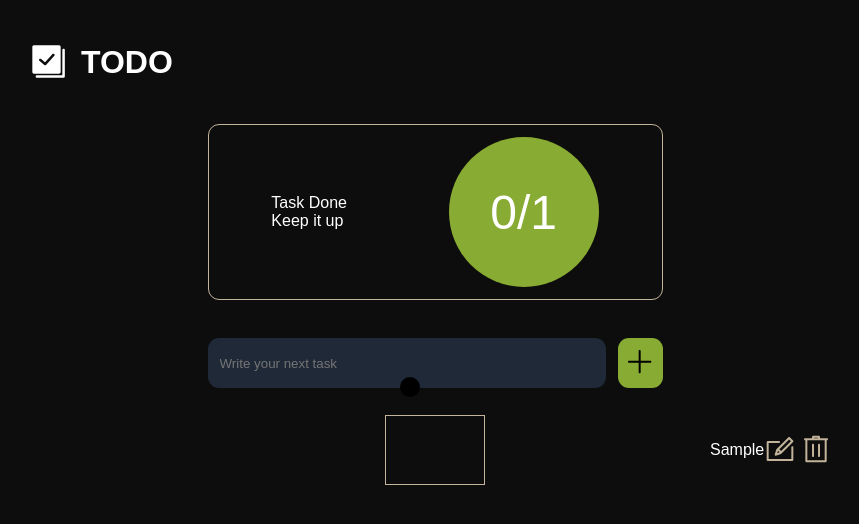
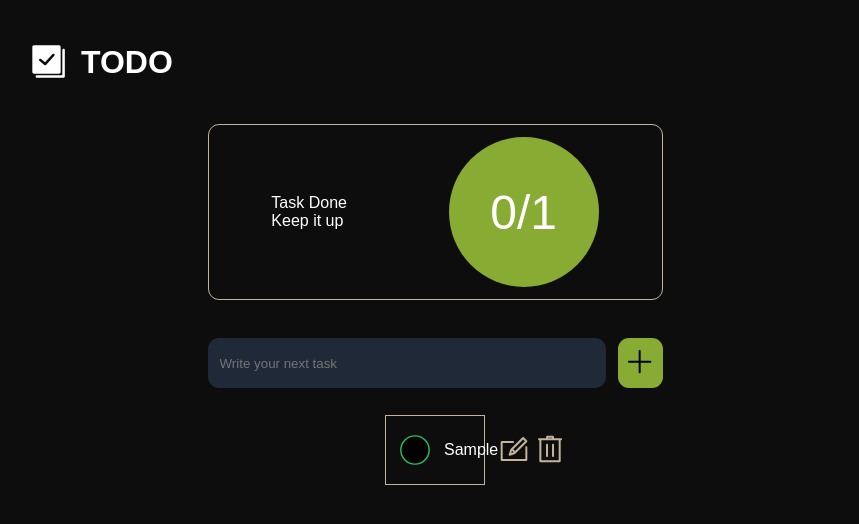
Before and after one commit to sabrinaaccime/todo, a Next.js app: page / in a window 1280 px wide. Both pictures are taken after typing "Sample" into the empty fields and a click on the button "Submit". Shown: the top 524 px of the page, without its empty margins (205-1064 px from the left). Built offline with nearby package versions, Linux system fonts and the light colour scheme.

Commit message:
feat: user is able to mark todos as complete

```diff
--- a/src/app/components/TODOList.jsx
+++ b/src/app/components/TODOList.jsx
@@ -12,14 +12,36 @@ function TODOList({ todos, setTodos }) {
   );
 }
 
-function Item({ item }) {
+function Item({ item, setTodos }) {
+  const completedTodo = () => {
+    setTodos((prevTodos) =>
+      prevTodos.map((todo) =>
+        todo.id === item.id
+          ? { ...todo, is_completed: !todo.is_completed }
+          : todo
+      )
+    );
+  };
   return (
     <li id={item?.id} className="todo_item">
-      <button className="todo_items_left">
-        <svg>
-          <circle cx="11.998" cy="11.998" fillRule="nonzero" r="9.998" />
+      <button className="todo_items_left" onClick={completedTodo}>
+        <svg
+          clipRule="evenodd"
+          fillRule="evenodd"
+          strokeLinejoin="round"
+          strokeMiterlimit="2"
+          viewBox="0 0 24 24"
+          xmlns="http://www.w3.org/2000/svg"
+          width={34}
+          height={34}
+          stroke="#22C55E"
+          fill={item.is_completed ? "#22C55E" : "0d0d0d"}
+        >
+          <circle cx="11.998" cy="11.998" fillRule="nonzero" r="9.998"></circle>
         </svg>
-        <p>{item?.title}</p>
+        <p style={item.is_completed ? { textDecoration: "line-through" } : {}}>
+          {item?.title}
+        </p>
       </button>
       <div className="todo_items_right">
         <button>
```
